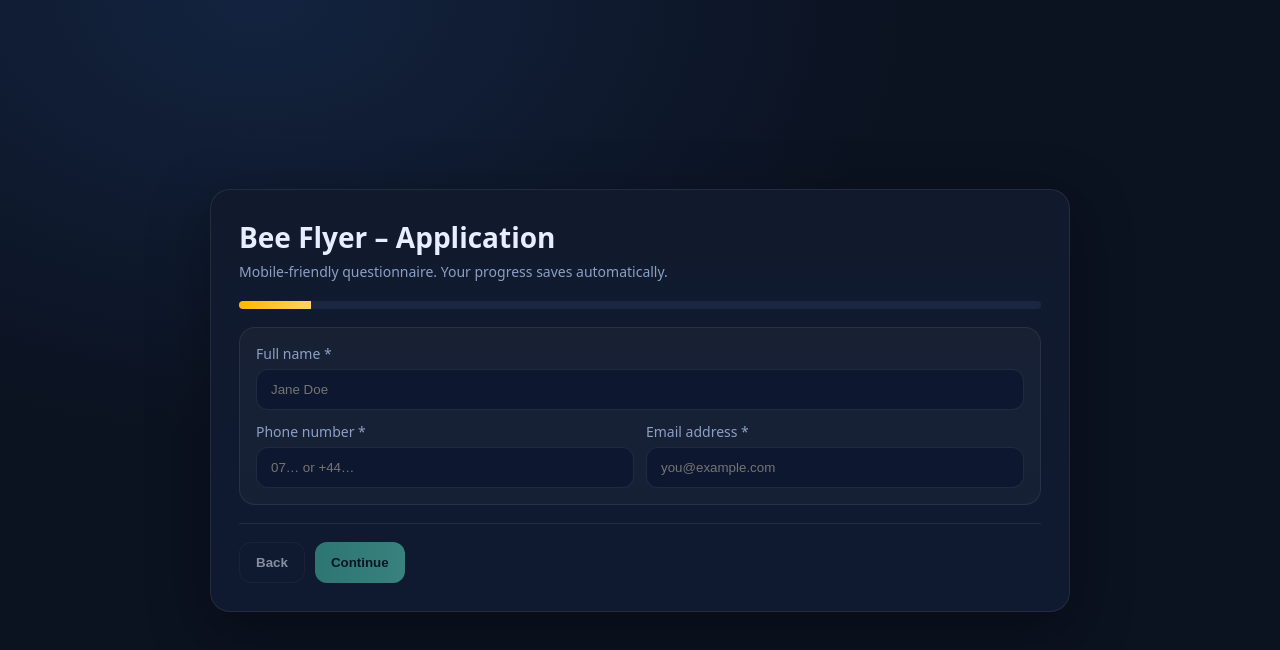
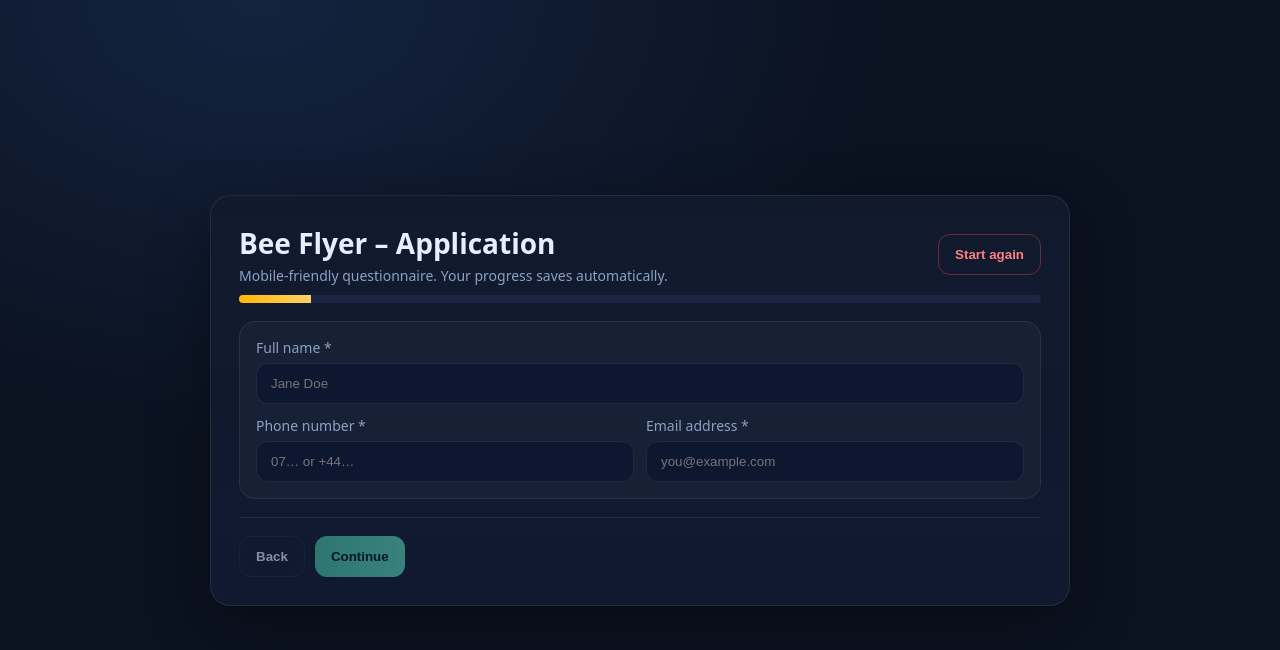
Before and after one commit to zvio-coder/bee-flyer-application, a React (Vite) app: page / in a window 1280 px wide. Shown: the top 650 px of the page. Built offline with nearby package versions, Linux system fonts and the light colour scheme; the HTML template or start-up script is replaced by a standard one.

Commit message:
Update App.jsx

```diff
--- a/src/App.jsx
+++ b/src/App.jsx
@@ -46,16 +46,26 @@ const QUESTIONS = [
     placeholder: "Describe your approach",
     required: true,
   },
-  // Removed the "angry_resident" question
 ];
 
 /* ============ Utils ============ */
-const lsKey = (k) => `leaflet_q_${k}`;
+const LS_PREFIX = "leaflet_q_";
+const lsKey = (k) => `${LS_PREFIX}${k}`;
 const saveLS = (k, v) => localStorage.setItem(lsKey(k), JSON.stringify(v));
 const loadLS = (k, fallback) => {
   try { const raw = localStorage.getItem(lsKey(k)); return raw ? JSON.parse(raw) : fallback; }
   catch { return fallback; }
 };
+const clearAllLS = () => {
+  // remove only our keys
+  const toRemove = [];
+  for (let i = 0; i < localStorage.length; i++) {
+    const k = localStorage.key(i);
+    if (k && k.startsWith(LS_PREFIX)) toRemove.push(k);
+  }
+  toRemove.forEach((k) => localStorage.removeItem(k));
+};
+
 const validateEmail = (email) => /^[^\s@]+@[^\s@]+\.[^\s@]{2,}$/.test(email);
 const validatePhone = (phone) => /^(\+\d{7,15}|0\d{9,11}|\d{7,15})$/.test(phone);
 
@@ -69,8 +79,11 @@ function MapSketch({ value, onChange, title, helper, canvasId }) {
   const [current, setCurrent] = useState([]);
   const [strokeWidth, setStrokeWidth] = useState(value?.strokeWidth || 4);
 
-  // bubble up any change so parent can persist to LS
-  useEffect(() => onChange?.(prev => ({ ...(typeof prev === 'function' ? prev() : prev), imageUrl, paths, strokeWidth })), [imageUrl, paths, strokeWidth]); // eslint-disable-line
+  // send changes upward
+  useEffect(() => {
+    onChange?.((prev) => ({ ...(typeof prev === "function" ? prev() : prev), imageUrl, paths, strokeWidth }));
+    // eslint-disable-next-line
+  }, [imageUrl, paths, strokeWidth]);
 
   const dpr = typeof window !== "undefined" ? window.devicePixelRatio || 1 : 1;
 
@@ -139,16 +152,13 @@ function MapSketch({ value, onChange, title, helper, canvasId }) {
   const undo = () => setPaths((p) => p.slice(0, -1));
   const clearAll = () => setPaths([]);
 
-  // expose a method to parent to capture PNG
   const toPNG = () => {
     const canvas = canvasRef.current;
     if (!canvas) return null;
     return canvas.toDataURL("image/png");
   };
 
-  // Save png on parent request
   useEffect(() => {
-    // parent can read via DOM id, but we also expose function via value.ref
     if (typeof value?.__attachPNGGetter === "function") {
       value.__attachPNGGetter(() => toPNG());
     }
@@ -292,7 +302,7 @@ export default function App() {
     imageUrl: "/creggan-no-x.png", paths: [], strokeWidth: 4, png: ""
   }));
 
-  // setters that accept updater or value
+  // setters that accept updater or value and persist
   const setMapA = (updater) => {
     _setMapA(prev => {
       const next = typeof updater === "function" ? updater(prev) : updater;
@@ -360,9 +370,19 @@ export default function App() {
     setStep((s) => Math.min(totalSteps - 1, s + 1));
   };
   const goBack = () => {
-    // also capture in case they drew and hit back
     captureMapPNGIfNeeded();
     setStep((s) => Math.max(0, s - 1));
+  };
+
+  const resetAll = () => {
+    if (!confirm("Start again? This will clear all your answers and drawings.")) return;
+    clearAllLS();
+    setContact({ name: "", phone: "", email: "" });
+    setAnswers({});
+    setMapA({ imageUrl: "/garden-city-map-with-x.png", paths: [], strokeWidth: 4, png: "" });
+    setMapB({ imageUrl: "/creggan-no-x.png", paths: [], strokeWidth: 4, png: "" });
+    setSubmitted(false);
+    setStep(0);
   };
 
   const submitEmail = async () => {
@@ -393,7 +413,10 @@ export default function App() {
     return (
       <div className="app-wrap">
         <div className="card">
-          <h1>Thank you</h1>
+          <div style={{display:'flex',justifyContent:'space-between',alignItems:'center',marginBottom:8}}>
+            <h1 style={{margin:0}}>Thank you</h1>
+            <button className="btn btn-danger" onClick={resetAll}>Start again</button>
+          </div>
           <p className="subtle">Thank you for your interest, we will contact you to proceed with your application in due course.</p>
         </div>
       </div>
@@ -403,8 +426,13 @@ export default function App() {
   return (
     <div className="app-wrap">
       <div className="card">
-        <h1>Bee Flyer – Application</h1>
-        <p className="subtle">Mobile-friendly questionnaire. Your progress saves automatically.</p>
+        <div style={{display:'flex',justifyContent:'space-between',alignItems:'center'}}>
+          <div>
+            <h1 style={{margin:0}}>Bee Flyer – Application</h1>
+            <p className="subtle" style={{margin:'4px 0 0'}}>Mobile-friendly questionnaire. Your progress saves automatically.</p>
+          </div>
+          <button className="btn btn-danger" onClick={resetAll} title="Clear all and restart">Start again</button>
+        </div>
 
         <div className="progress" aria-label={`Progress ${progressPct}%`}>
           <div style={{ width: `${progressPct}%` }} />
```
